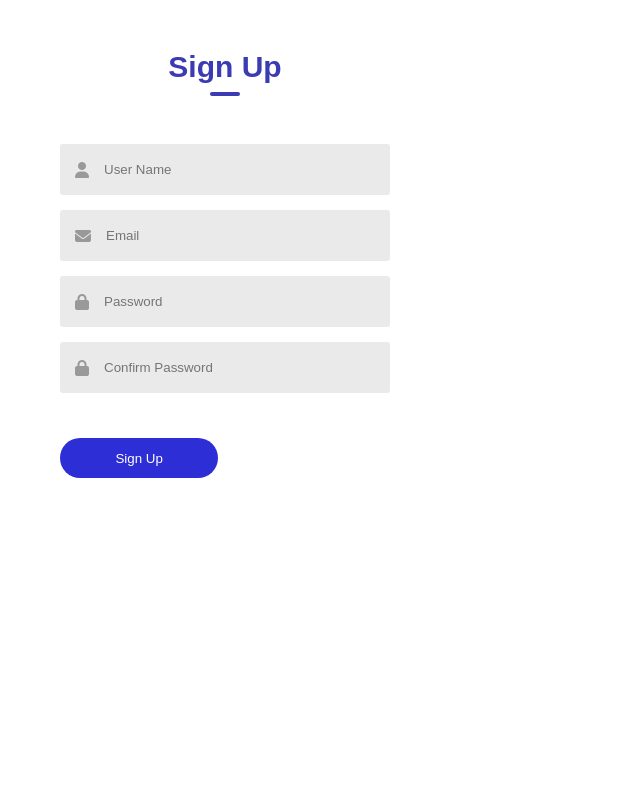
After one commit to Divya-02401/Faculty-Details, a FastAPI app: template templates/SignUp.html in a window 1280 px wide. The commit adds this page. Shown: the whole page, without its empty margins (0-640 px from the left). Run offline with FastAPI, Linux system fonts and the light colour scheme; the template is opened without the code that fills it, so the values that code supplies are empty; some libraries are stand-ins or nearby versions.

Commit message:
added signup

```diff
--- a/main.py
+++ b/main.py
@@ -1,5 +1,6 @@
 from http.client import HTTPException
 import sqlite3
+import bcrypt
 from fastapi import FastAPI, Form, Request
 from fastapi.responses import HTMLResponse, JSONResponse
 from fastapi.templating import Jinja2Templates
@@ -199,3 +200,29 @@ async def update_faculty(faculty_data: dict):
 if __name__ == "__main__":
     import uvicorn
     uvicorn.run(app, host="0.0.0.0", port=8000)
+
+
+
+
+
+@app.get("/User-details")
+def User(user_request:Request):
+    return templates.TemplateResponse("SignUp.html", {"request": user_request})
+@app.post("/add-user")
+def signup(UserName:str=Form(...),Email:str=Form(...),password:str=Form(...)):
+    user_conn=sqlite3.connect("User")
+    user_cursor=user_conn.cursor()
+    try:
+        hashed_password = bcrypt.hashpw(password.encode('utf-8'), bcrypt.gensalt())
+        query=f"insert into User (UserName,Email,password) values ('{UserName}','{Email}','{hashed_password}') "
+        print(query)
+        user_conn.execute('BEGIN')
+        user_cursor.execute(query)
+        user_conn.commit()
+    except Exception as e:
+        user_conn.rollback()
+        print(e)
+    finally:
+        user_cursor.close()
+        user_conn.close()
+        return True
--- /dev/null
+++ b/templates/SignUp.html
@@ -0,0 +1,203 @@
+<!DOCTYPE html>
+<html lang="en">
+  <head>
+    <meta charset="UTF-8" />
+    <meta name="viewport" content="width=device-width, initial-scale=1.0" />
+    <title>User</title>
+    <style>
+      * {
+        margin: 0;
+        padding: 0;
+        font-family: sans-serif;
+        box-sizing: border-box;
+      }
+      .container {
+        width: 100%;
+        height: 100vh;
+      }
+      .form-box {
+        width: 90%;
+        max-width: 450px;
+        position: absolute;
+        /* top: 50%;
+        left: 50%; */
+        /* transform: translate(-50%, -50%); */
+        background: white;
+        padding: 50px 60px 70px;
+        text-align: center;
+      }
+      .form-box h1 {
+        font-size: 30px;
+        margin-bottom: 60px;
+        color: rgb(59, 59, 179);
+        position: relative;
+      }
+      .form-box h1::after {
+        content: "";
+        width: 30px;
+        height: 4px;
+        border-radius: 3px;
+        background-color: rgb(59, 59, 179);
+        position: absolute;
+        bottom: -12px;
+        left: 50%;
+        transform: translate(-50%);
+      }
+      .input-field {
+        background: #eaeaea;
+        margin: 15px 0;
+        border-radius: 3px;
+        display: flex;
+        align-items: center;
+        max-height: 65px;
+        transition: max-height 0s;
+        overflow: hidden;
+      }
+      input {
+        width: 100%;
+        background: transparent;
+        border: 0;
+        outline: 0;
+        padding: 18px 15px;
+      }
+      .input-field i {
+        margin-left: 15px;
+        color: #999;
+      }
+      form p {
+        text-align: left;
+        font-size: 13px;
+      }
+      form p a {
+        text-decoration: none;
+        color: #3c00a0;
+      }
+      .btn-field {
+        width: 100%;
+        display: flex;
+        justify-content: space-between;
+        padding-top: 30px;
+      }
+      .btn-field button {
+        flex-basis: 48%;
+        background: rgb(46, 46, 214);
+        color: #fff;
+        height: 40px;
+        border-radius: 20px;
+        border: 0;
+        outline: 0;
+        cursor: pointer;
+        transition: 1s;
+      }
+      .btn-field button.disable {
+        background: #eaeaea;
+        color: #555;
+      }
+    </style>
+    <script
+      src="https://kit.fontawesome.com/0533d44049.js"
+      crossorigin="anonymous"
+    ></script>
+  </head>
+  <body>
+    <div class="container">
+      <div class="form-box">
+        <h1 id="title">Sign Up</h1>
+        <form action="/add-user" method="post" id="signupForm">
+          <div class="input-group">
+            <div class="input-field" id="nameField">
+              <i class="fa-solid fa-user"></i>
+              <input type="text" placeholder="User Name" name="UserName" />
+            </div>
+            <div class="input-field" id="emailField">
+              <i class="fa-solid fa-envelope"></i>
+              <input type="email" placeholder="Email" name="Email" />
+            </div>
+            <div class="input-field">
+              <i class="fa-solid fa-lock"></i>
+              <input
+                type="password"
+                id="password"
+                placeholder="Password"
+                name="password"
+              />
+            </div>
+            <div class="input-field">
+              <i class="fa-solid fa-lock"></i>
+              <input
+                type="password"
+                id="passwordField"
+                placeholder="Confirm Password"
+                name="confirmPassword"
+              />
+            </div>
+            <p id="forgotPassword"></p>
+          </div>
+          <div class="btn-field">
+            <button type="submit" id="signupBtn" onclick="signUp">
+              Sign Up
+            </button>
+            <!-- <button type="submit" class="disable" id="signinBtn">Sign In</button> -->
+          </div>
+        </form>
+      </div>
+    </div>
+    <script>
+      //   let signupBtn = document.getElementById("signupBtn");
+      //   let signinBtn = document.getElementById("signinBtn");
+      //   let nameField = document.getElementById("nameField");
+      //   let emailField = document.getElementById("emailField");
+      //   let password = document.getElementById("password");
+      //   let passwordField = document.getElementById("passwordField");
+      //   let forgotPassword = document.getElementById("forgotPassword");
+      //   let title = document.getElementById("title");
+      //   signinBtn.onclick = function () {
+      //     emailField.style.maxHeight = "0";
+      //     passwordField.style.maxHeight = "0";
+      //     title.innerHTML = "Sign In";
+      //     forgotPassword.innerHTML =
+      //       "Forgot password <a href='#'>Click here!</a>";
+      //     signupBtn.classList.add("disable");
+      //     signinBtn.classList.remove("disable");
+      //   };
+      //   signupBtn.onclick = function () {
+      //     emailField.style.maxHeight = "60px";
+      //     passwordField.style.maxHeight = "60px";
+      //     title.innerHTML = "Sign Up";
+      //     forgotPassword.innerHTML = " ";
+      //     signupBtn.classList.remove("disable");
+      //     signinBtn.classList.add("disable");
+      //   };
+      function signUp(event) {
+        event.preventDefault();
+        const password = document.getElementById("password").value;
+        console.log(password);
+        const confirmPassword = document.getElementById("passwordField").value;
+        console.log(confirmPassword);
+        if (password != confirmPassword) {
+          alert("Password does not match!");
+          //   return;
+        }
+        console.log("Password correct");
+        //     const formData = new FormData(event.target);
+        //     const data = Object.fromEntries(formData.entries());
+        //     // let url = `/add-user`;
+        //     fetch("/add-user", {
+        //       method: "post",
+        //       headers: {
+        //         "Content-Type": "application/json",
+        //       },
+        //       body: JSON.stringify(data),
+        //     })
+        //       .then((response) => response.json())
+        //       .then((result) => {
+        //         alert(result.message);
+        //       })
+        //       .catch((error) => {
+        //         console.error("Error during signup:", error);
+        //         alert("An error occiured during signup");
+        //       });
+      }
+    </script>
+  </body>
+</html>
```
Also changed, not shown: templates/index.html (+27 -0 lines), 2 other files.
